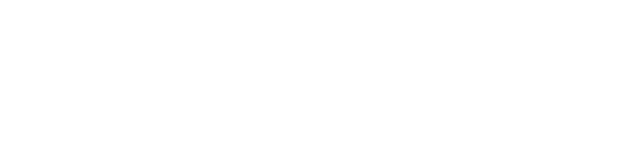
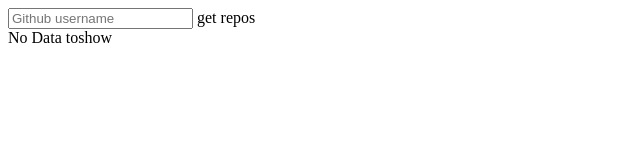
Before and after one commit to Yousef-abdelwahed/FetchGit, a plain HTML site: page index.html in a window 1280 px wide. Shown: the whole page, without its empty margins (0-640 px from the left). Drawn offline with Linux system fonts and the light colour scheme.

Commit message:
Update index.html

```diff
--- a/index.html
+++ b/index.html
@@ -8,6 +8,15 @@
     <link rel="stylesheet" href="./style/style.css">
 </head>
 <body>
-
+    <div class="repos-container">
+        <div class="get-repost">
+            <input type="text" placeholder="Github username">
+            <span class="get-botton"> get repos</span>
+        </div>
+        <div class="show-data">
+            <span>No Data toshow </span>
+        </div>
+    </div>
+    <script src="./js/mian.js"></script>
 </body>
 </html>
```
